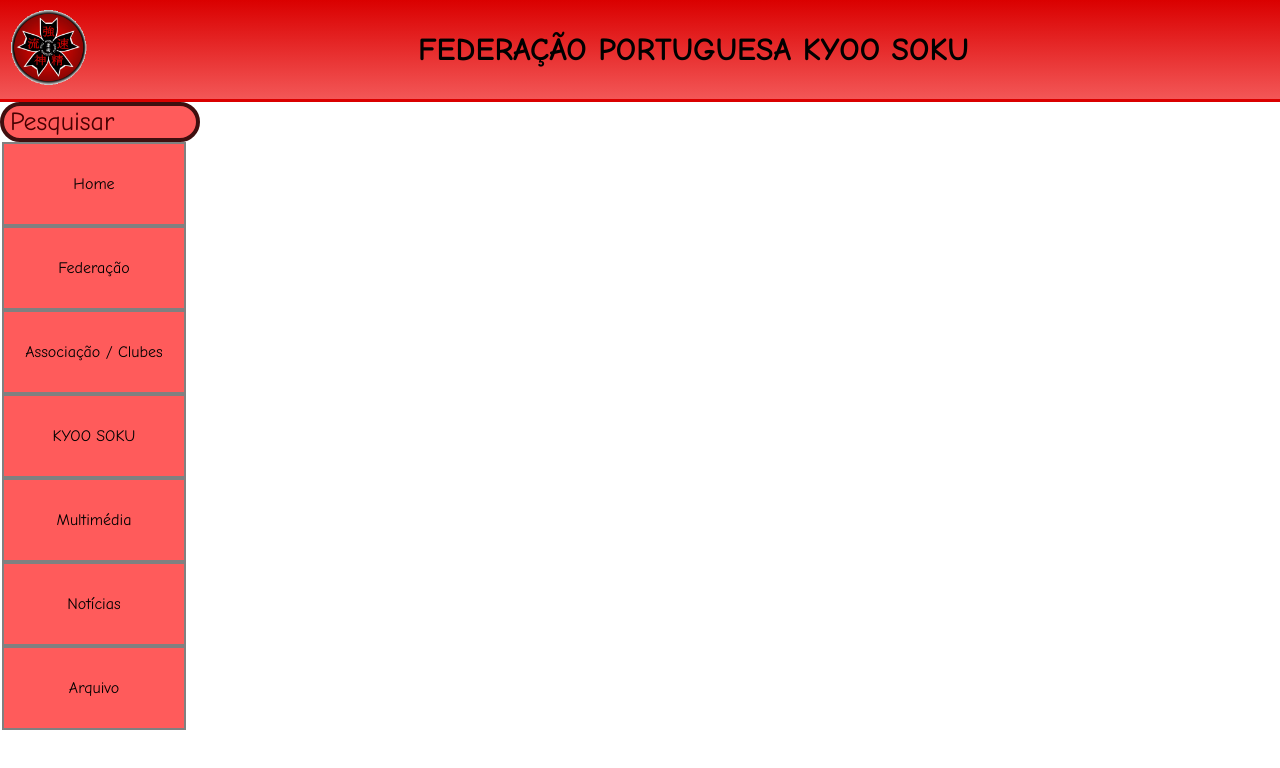
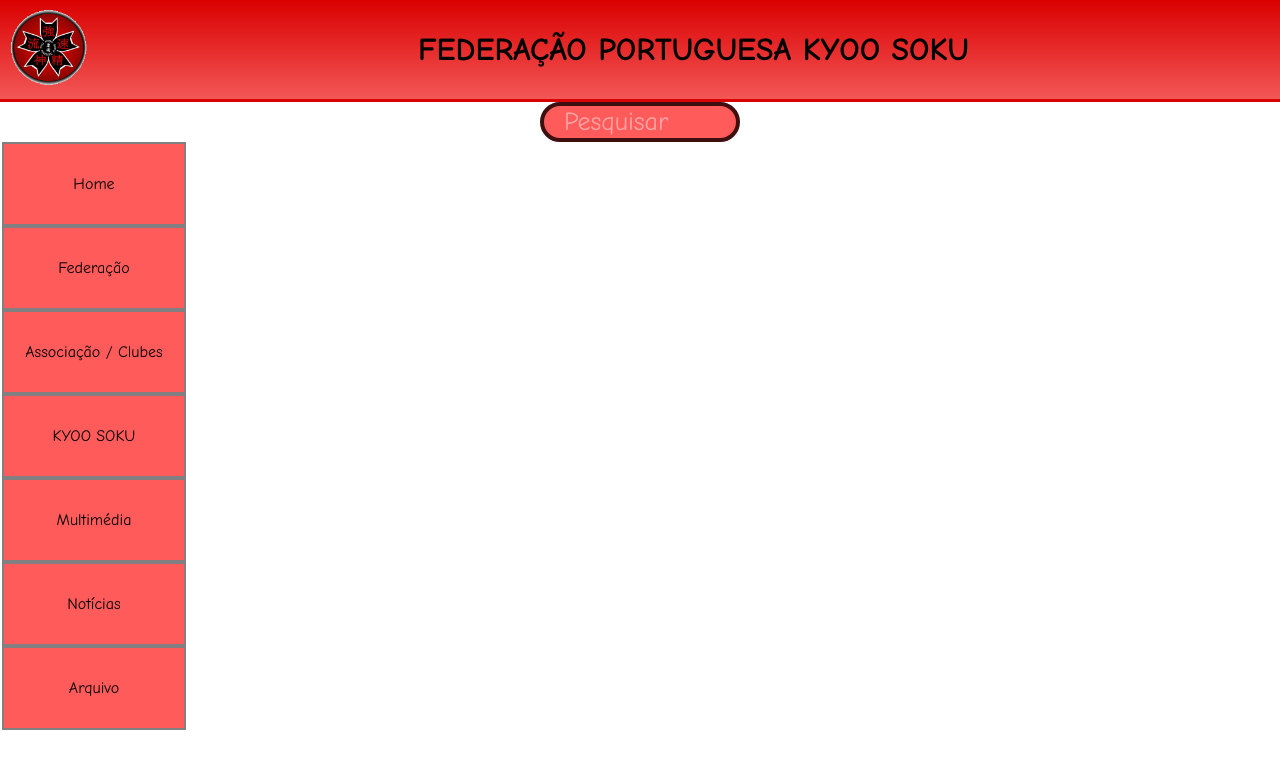
Before and after one commit to NelsinT/ProgramacaoInternet, a plain HTML site: page TrabalhoPratico1/index.html in a window 1280 px wide. Drawn offline with Linux system fonts and the light colour scheme.

Commit message:
pesquisa actually worked out

```diff
--- a/TrabalhoPratico1/index.html
+++ b/TrabalhoPratico1/index.html
@@ -23,10 +23,8 @@
         <section>
             <div class="pesquisa">
                 <form name="search">
-                    <div class="pesquisar_caixa">Pesquisar</div>
-                    <input type="text" class="input_pesquisa" name="txt" onmouseout="this.value = ''; this.blur();">
+                    <input type="text" class="input_pesquisa" name="txt" placeholder="Pesquisar" onmouseout="this.value = ''; this.blur();">
                 </form>
-            </div>
         </section>
         <div class="butao">Home</div>
         <div class="butao">Federação</div>
--- a/TrabalhoPratico1/styles.css
+++ b/TrabalhoPratico1/styles.css
@@ -1,6 +1,7 @@
 body {
     margin: 0;
     font-family: Comic Sans MS;
+
 }
 
 .header-content {
@@ -9,6 +10,7 @@ body {
     justify-content: space-between;
     padding: 10px;
     width: 100%;
+
     background: linear-gradient( rgb(218, 0, 0), rgb(243, 87, 87));
 }
 
@@ -37,6 +39,7 @@ header {
 
 .butao {
     background-color: rgba(255, 0, 0, 0.644);
+
     display: flex;
     justify-content: center;
     align-items: center;
@@ -56,18 +59,20 @@ header {
 
 .pesquisa {
     position: relative;
+    text-align: center;
 }
 
 .pesquisar_caixa {
     position: absolute;
     top: 50%;
-    left: 10px;
+    left: 160px;
     transform: translateY(-50%);
     font-family: Comic Sans MS;
     font-size: 26px;
     color: #470000;
     transition: .5s;
     z-index: 1;
+
 }
 
 .input_pesquisa {
@@ -84,15 +89,15 @@ header {
     color: #350101;
     outline: none;
     transition: .5s;
+
 }
-
+::placeholder {
+    color: rgba(255, 255, 255, 0.644);
+    opacity: 70%;
+  }
 .pesquisa:hover .input_pesquisa {
     width: 350px;
     background: #fa5757;
     border-radius: 10px;
+
 }
-
-.pesquisa:hover .pesquisar_caixa {
-    opacity: 0;
-    z-index: -1;
-}
```
